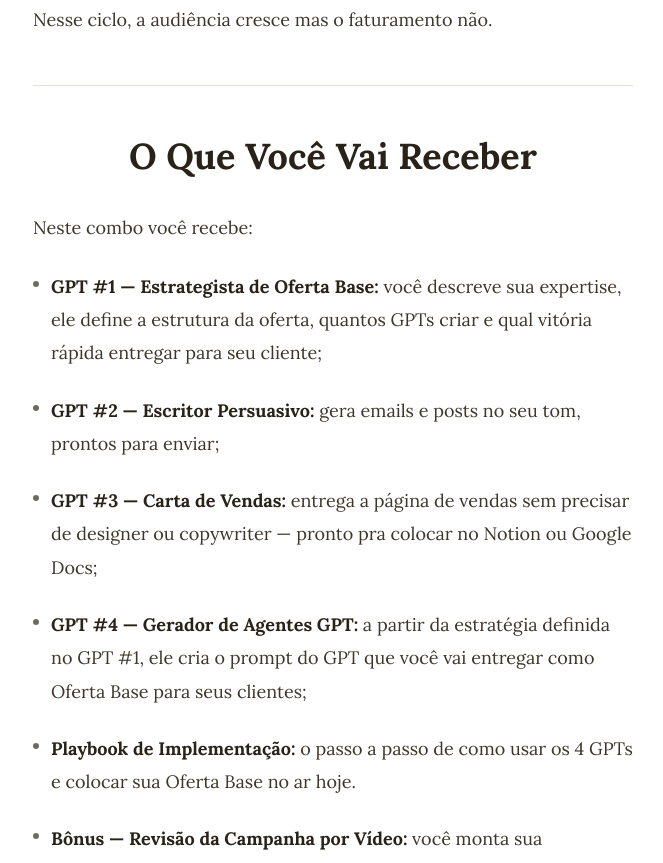
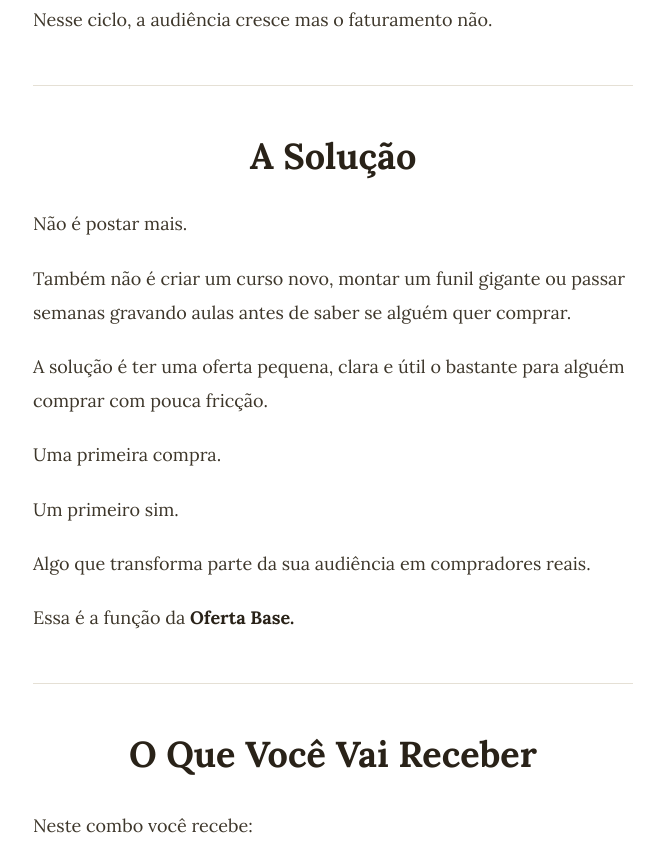
Before and after one commit to felipepavao/felipepavao, a React (Vite) app: page / in a window 1280 px wide. Shown: the part 1760-2623 px from the top of the page, without its empty margins (307-970 px from the left). Built offline with nearby package versions, Linux system fonts and the light colour scheme; no server answers.

Commit message:
Add 'A Solução' section between problem and deliverables
Creates the missing conceptual bridge in the sales letter: the problem is not
lack of content, the solution is a small, clear, useful entry offer that turns
part of the audience into real buyers.

```diff
--- a/src/pages/HomePage.jsx
+++ b/src/pages/HomePage.jsx
@@ -160,6 +160,23 @@ export default function HomePage() {
         <p>
           Nesse ciclo, a audiência cresce mas o faturamento não.
         </p>
+      </div>
+
+      <hr className="my-8 sm:my-12 border-ink-200" />
+
+      {/* ── A SOLUÇÃO ── */}
+      <h2 className="font-body text-[26px] md:text-[36px] font-bold leading-tight text-ink-900 mb-7 text-center">
+        A Solução
+      </h2>
+
+      <div className="space-y-5 font-body text-[18px] leading-[1.9] text-ink-800">
+        <p>Não é postar mais.</p>
+        <p>Também não é criar um curso novo, montar um funil gigante ou passar semanas gravando aulas antes de saber se alguém quer comprar.</p>
+        <p>A solução é ter uma oferta pequena, clara e útil o bastante para alguém comprar com pouca fricção.</p>
+        <p>Uma primeira compra.</p>
+        <p>Um primeiro sim.</p>
+        <p>Algo que transforma parte da sua audiência em compradores reais.</p>
+        <p>Essa é a função da <strong className="text-ink-900">Oferta Base.</strong></p>
       </div>
 
       <hr className="my-8 sm:my-12 border-ink-200" />
```
